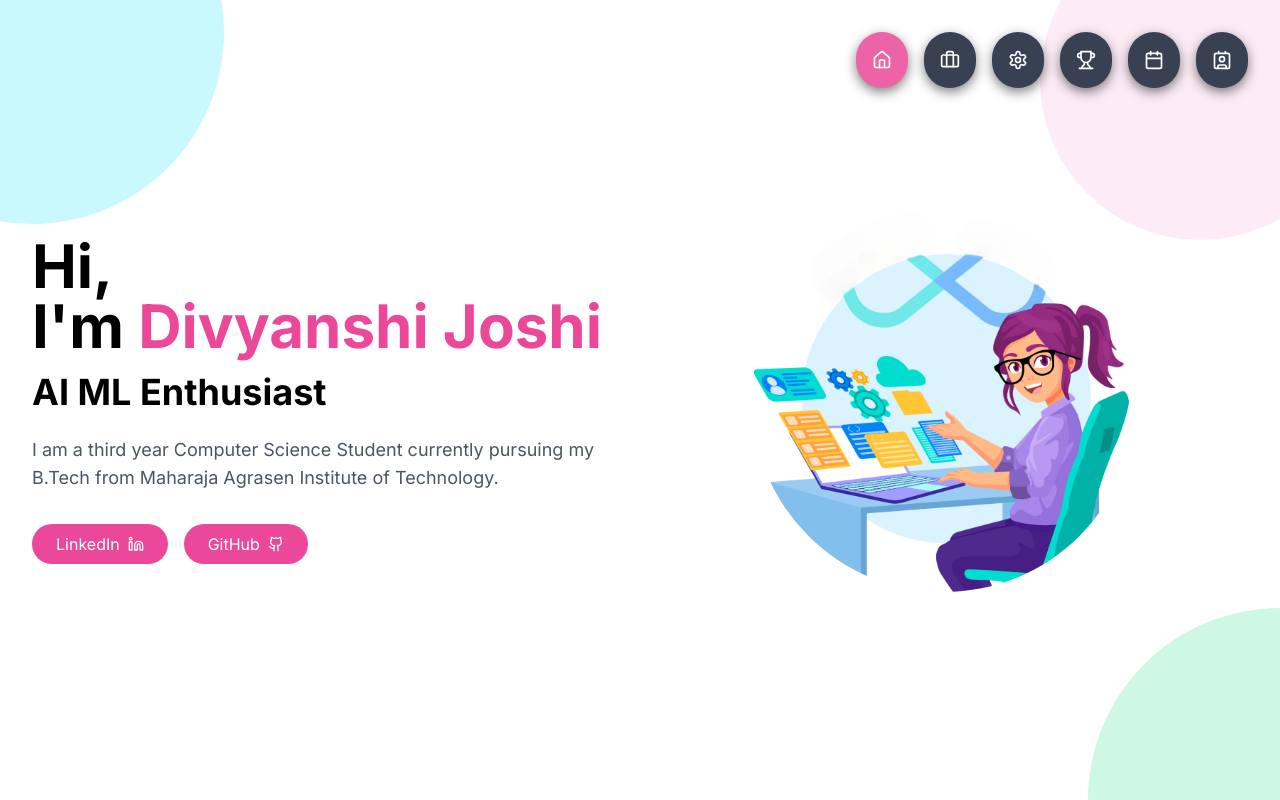
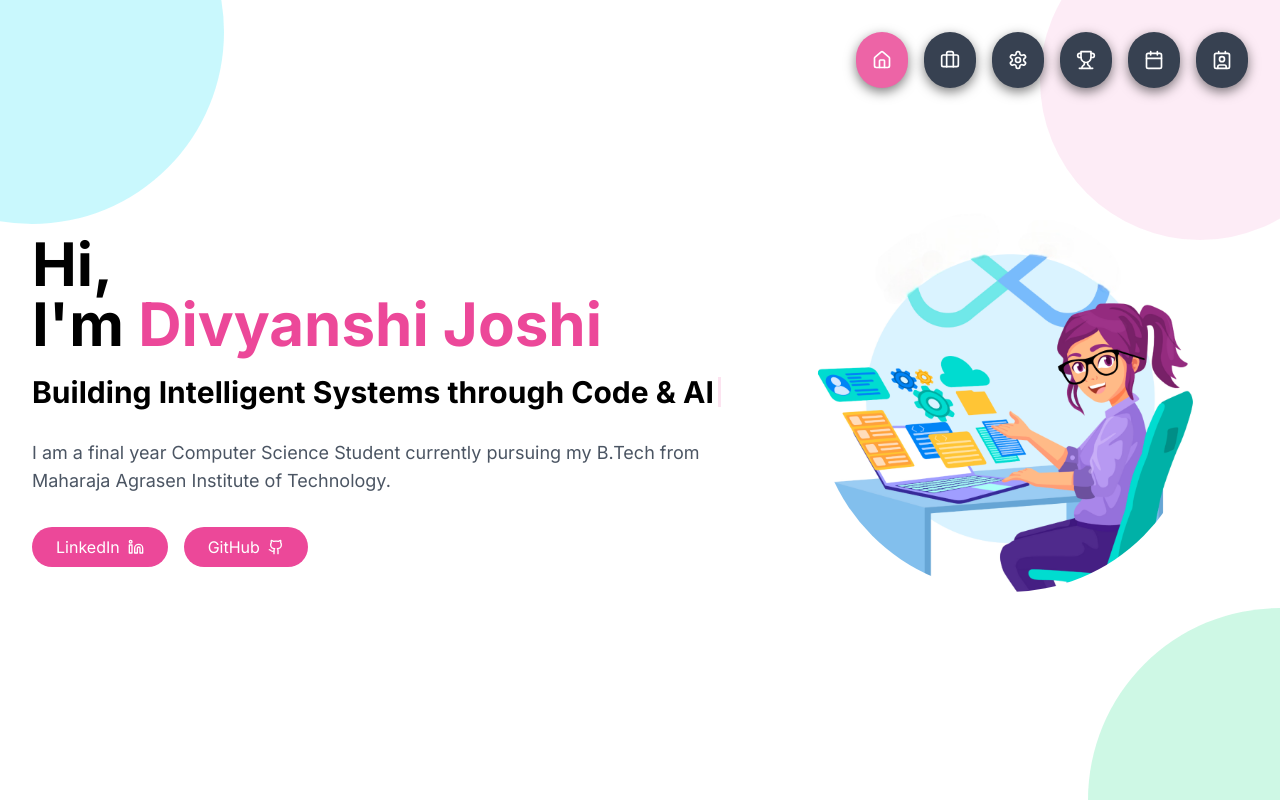
Before and after one commit to Divyanshi-Joshi/vercel_portfolio, a Next.js app: page / in a window 1280 px wide. Built offline with nearby package versions, Linux system fonts and the light colour scheme.

Commit message:
Updated app/page.tsx

```diff
--- a/app/page.tsx
+++ b/app/page.tsx
@@ -6,11 +6,33 @@ import SocialButton from "@/components/social-button"
 import { motion } from "framer-motion"
 
 export default function Home() {
+  const tagline = "Building Intelligent Systems through Code & AI";
+
+  // Animation variants for the container (staggers the letters)
+  const sentenceVariants = {
+    hidden: { opacity: 1 },
+    visible: {
+      opacity: 1,
+      transition: {
+        delay: 0.4,
+        staggerChildren: 0.05, // Adjust this for typing speed
+      },
+    },
+  };
+
+  // Animation variants for each individual letter
+  const letterVariants = {
+    hidden: { opacity: 0, display: "none" },
+    visible: {
+      opacity: 1,
+      display: "inline-block",
+    },
+  };
+
   return (
     <main className="min-h-screen relative overflow-hidden">
       {/* Background with decorative shapes */}
       <div className="absolute inset-0 z-0 overflow-hidden">
-        {/* Base white background */}
         <div className="absolute inset-0 bg-white"></div>
 
         {/* Top-left half circle - Mint Green */}
@@ -49,38 +71,54 @@ export default function Home() {
             <br />
             I&apos;m <span className="text-pink-500">Divyanshi Joshi</span>
           </motion.h1>
+
+          {/* Typing Animation Tagline - Smaller Font Size */}
           <motion.h2
-            initial={{ y: -30, opacity: 0 }}
-            animate={{ y: 0, opacity: 1 }}
-            transition={{ duration: 0.6, delay: 0.4 }}
-            className="text-2xl md:text-4xl font-bold mb-6"
+            variants={sentenceVariants}
+            initial="hidden"
+            animate="visible"
+            className="text-xl md:text-3xl font-bold mb-6 min-h-[1.5em] flex items-center"
           >
-            AI ML Enthusiast
+            {tagline.split("").map((char, index) => (
+              <motion.span key={index} variants={letterVariants}>
+                {char === " " ? "\u00A0" : char}
+              </motion.span>
+            ))}
+            {/* Blinking Cursor */}
+            <motion.span
+              animate={{ opacity: [1, 0] }}
+              transition={{ duration: 0.8, repeat: Infinity, ease: "linear" }}
+              className="inline-block w-[3px] h-[1em] bg-pink-500 ml-1"
+            />
           </motion.h2>
+
           <motion.p
             initial={{ y: -30, opacity: 0 }}
             animate={{ y: 0, opacity: 1 }}
-            transition={{ duration: 0.6, delay: 0.5 }}
+            transition={{ duration: 0.6, delay: 1.5 }} // Delayed so it appears after typing
             className="text-base md:text-lg text-gray-600 mb-8"
           >
-            I am a third year Computer Science Student currently pursuing my B.Tech from Maharaja Agrasen Institute of
+            I am a final year Computer Science Student currently pursuing my B.Tech from Maharaja Agrasen Institute of
             Technology.
           </motion.p>
+
           <motion.div
             initial={{ y: -30, opacity: 0 }}
             animate={{ y: 0, opacity: 1 }}
-            transition={{ duration: 0.6, delay: 0.6 }}
+            transition={{ duration: 0.6, delay: 1.7 }}
             className="flex flex-wrap gap-4"
           >
             <SocialButton label="LinkedIn" icon="in" href="https://www.linkedin.com/in/divyanshi-joshi-352a73256/" />
             <SocialButton label="GitHub" icon="github" href="https://github.com/Divyanshi-Joshi" />
           </motion.div>
         </motion.div>
+
+        {/* IMAGE SECTION: Added md:justify-end and md:pr-12 to shift right */}
         <motion.div
           initial={{ y: -50, opacity: 0 }}
           animate={{ y: 0, opacity: 1 }}
           transition={{ duration: 0.6, delay: 0.7 }}
-          className="flex-1 flex justify-center"
+          className="flex-1 flex justify-center md:justify-end md:pr-12"
         >
           <div className="relative w-64 h-64 md:w-96 md:h-96">
             <Image
```
